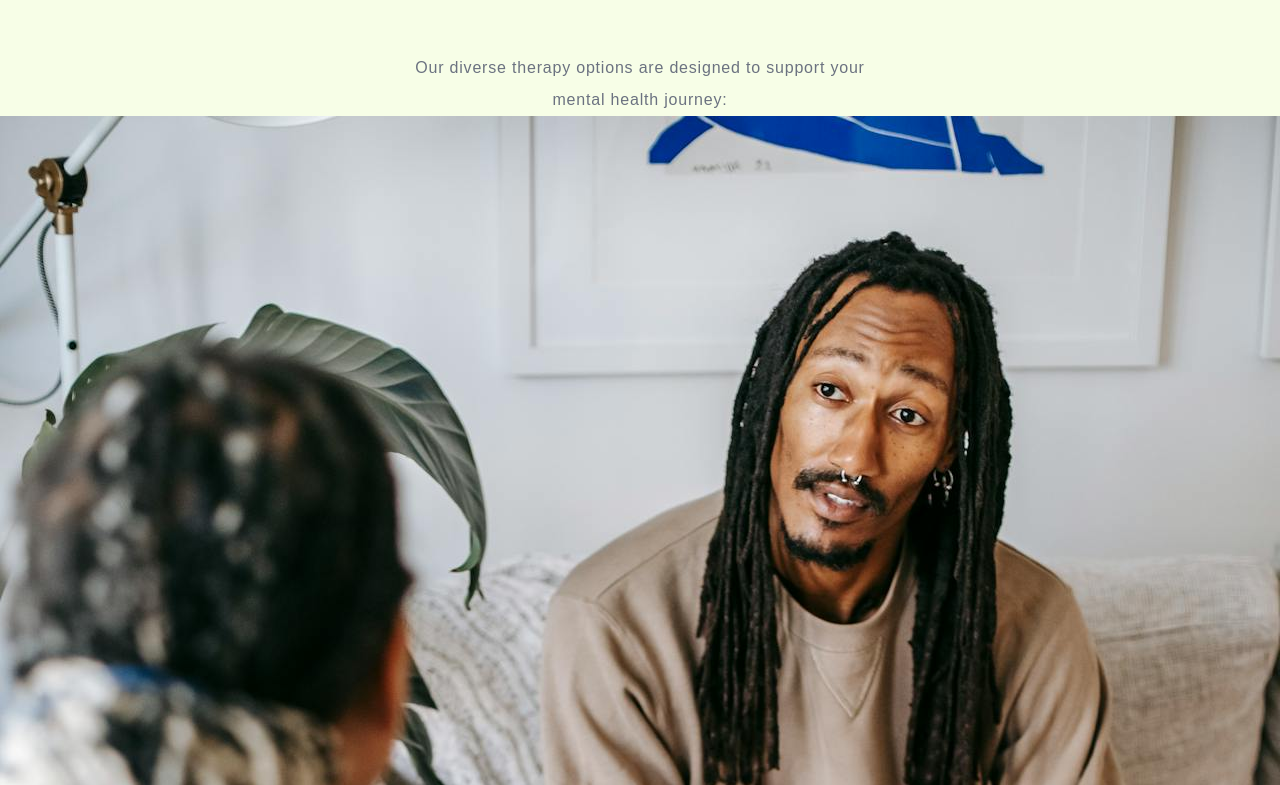
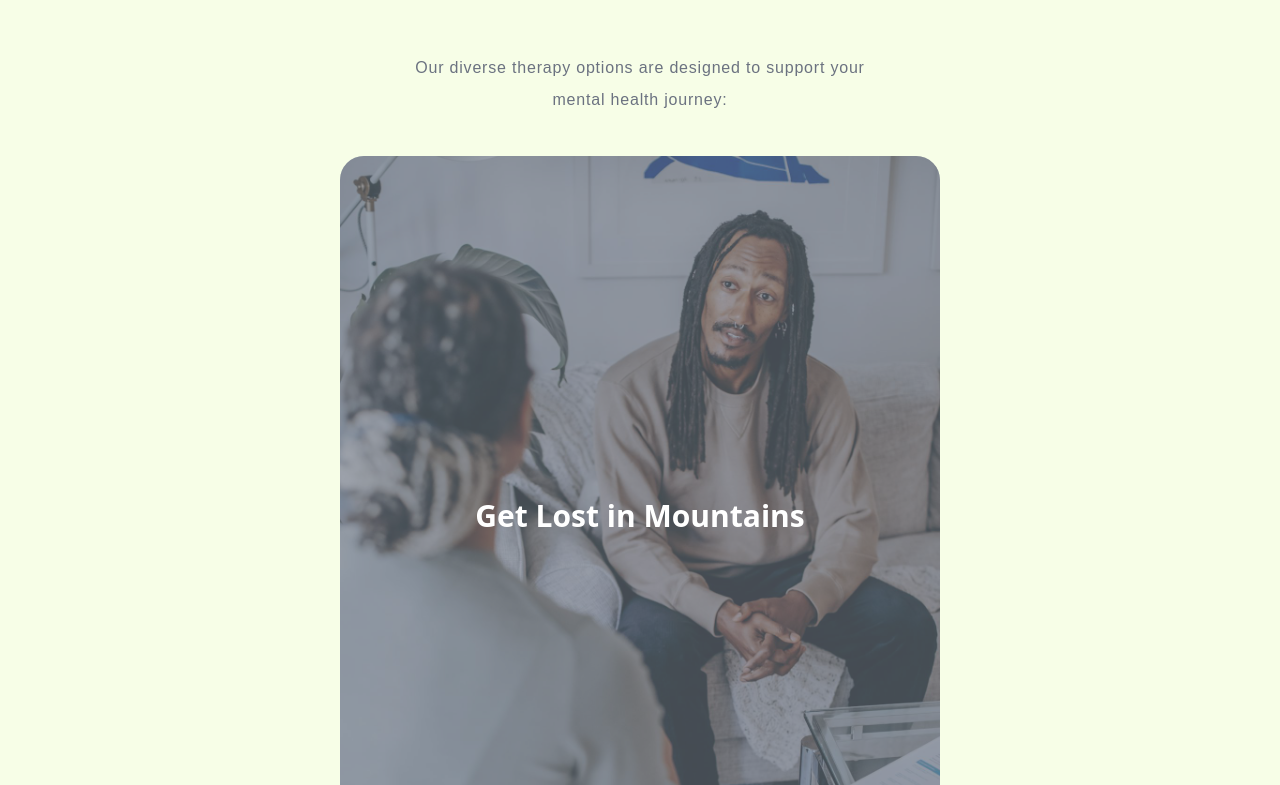
Before and after one commit to Quincy-Fer/Harmony-Therapy-Website, a React (Vite) app: page / in a window 1280 px wide. Shown: the part 1915-2700 px from the top of the page. Built offline with nearby package versions, Linux system fonts and the light colour scheme.

Commit message:
Create card, incorporate img title description etc

```diff
--- a/src/Components/TherapyCard.jsx
+++ b/src/Components/TherapyCard.jsx
@@ -1,7 +1,17 @@
-const TherapyCard = ({title, description, img, alt}) => {
-  return <div className="relative">
-    <img src={img} alt={alt} />
-  </div>;
+const TherapyCard = ({ title, description, img, alt }) => {
+  return (
+    <div class="relative max-w-[600px] max-h-[720px] overflow-hidden mx-auto mt-10">
+      <img
+        class=" object-contain rounded-3xl over "
+        src={img}
+        alt={alt}
+      />
+      <div class="absolute inset-0 bg-gray-500 opacity-65 rounded-3xl"></div>
+      <div class="absolute inset-0 flex items-center justify-center">
+        <h2 class="text-white text-3xl font-bold">Get Lost in Mountains</h2>
+      </div>
+    </div>
+  );
 };
 
 export default TherapyCard;
--- a/src/Sections/Therapies.jsx
+++ b/src/Sections/Therapies.jsx
@@ -3,7 +3,7 @@ import TherapyCard from "../Components/TherapyCard";
 
 const Therapies = () => {
   return (
-    <section className="max-w-[1440px] mx-auto pt-20" id="therapies ">
+    <section className="max-w-[1440px] mx-auto pt-20" id="therapies">
       <div className="flex justify-center">
         <div className="flex flex-col text-center">
           <h2
```
